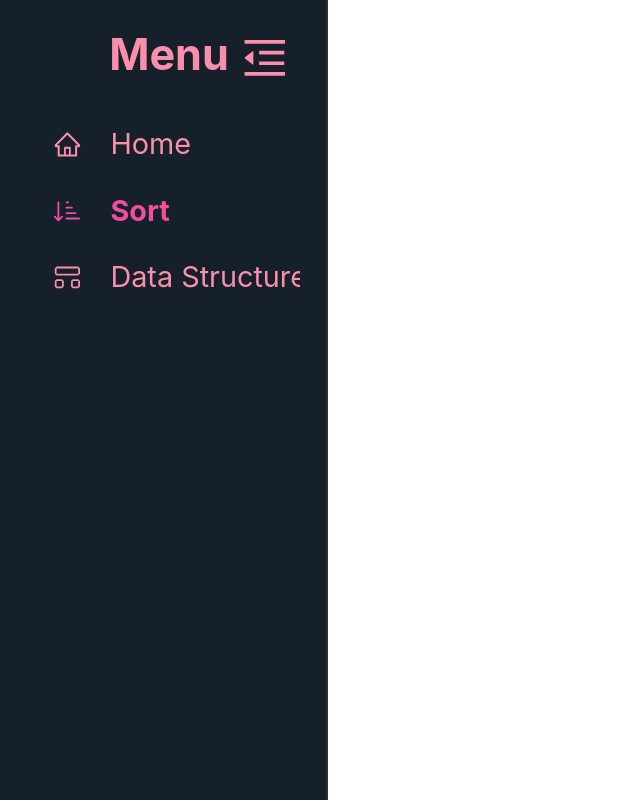
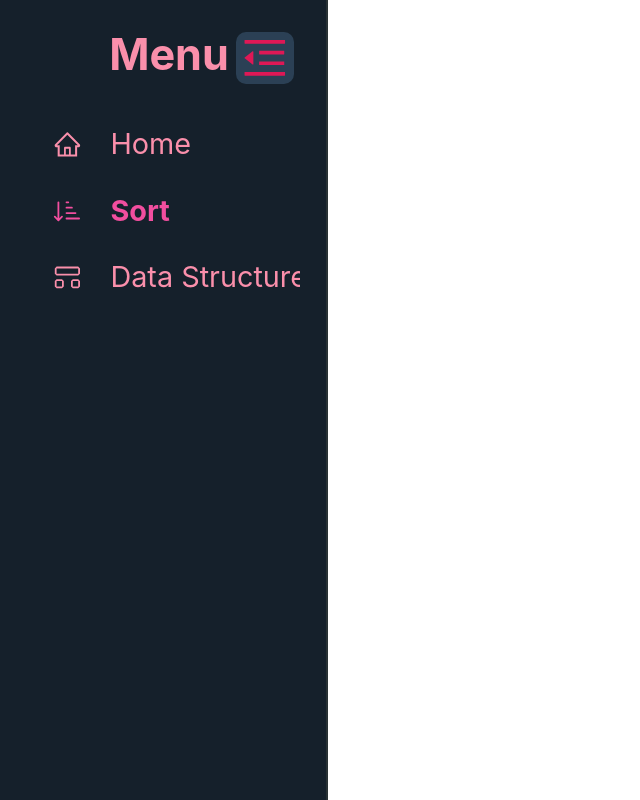
Before and after one commit to wackyjoker/Algolizer, a Next.js app: page /sort in a window 1280 px wide. In both pictures the pointer is over the button "fold". Shown: the whole page, without its empty margins (0-640 px from the left). Built offline with nearby package versions, Linux system fonts and the light colour scheme.

Commit message:
re-adding hover animation for folding button

```diff
--- a/components/Header/Header.module.scss
+++ b/components/Header/Header.module.scss
@@ -46,9 +46,14 @@
       display:inline-flex;
       transition: linear 300ms;
       top:3px;
+      border-radius:10px;
       &.active{
         transform:translateX(-4rem);
       }
+      &:hover{
+        background-color: $header-link-bg-hovered;
+        color: $header-text-color-hovered;
+    }
     }
     &__icon {
       cursor: pointer;
```
